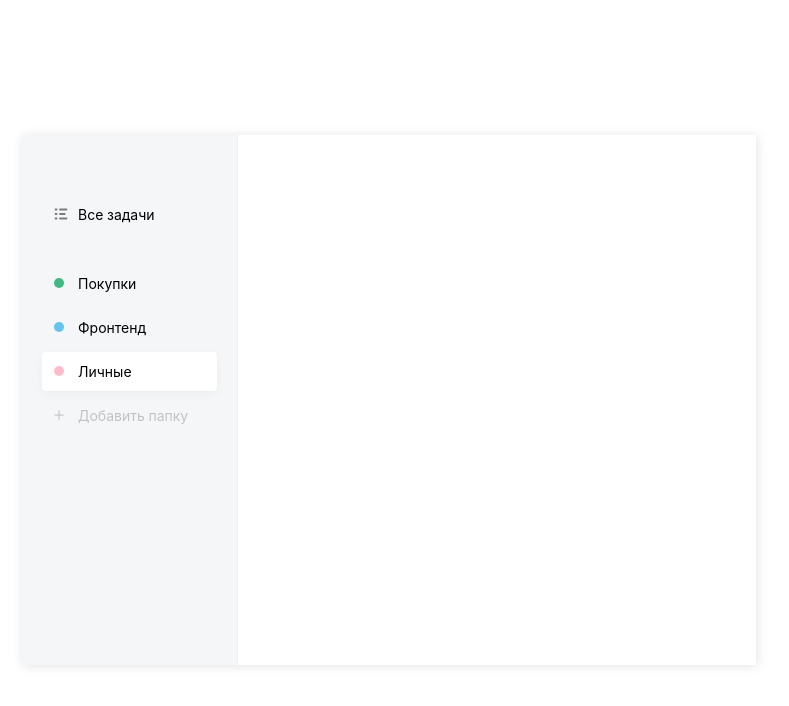
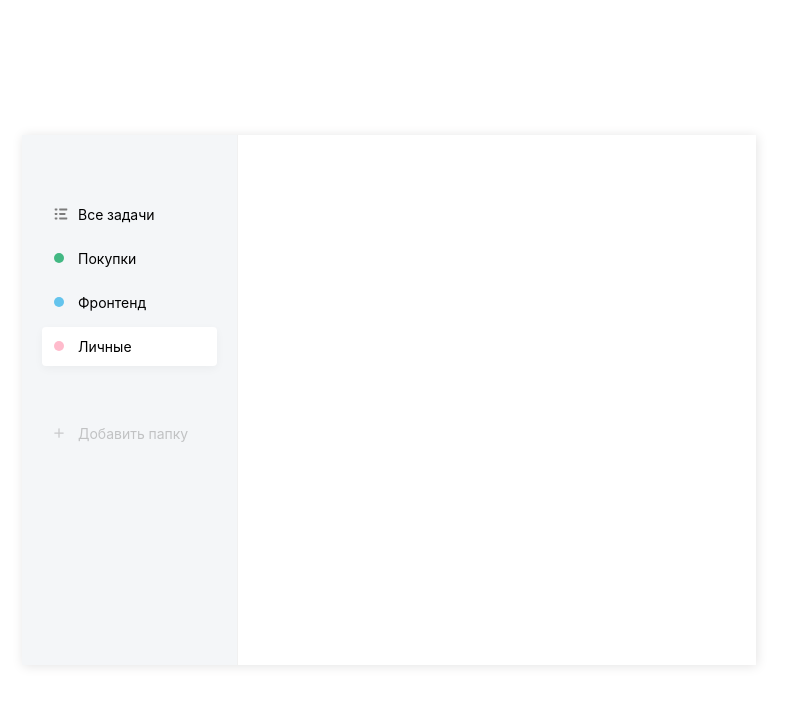
Before and after one commit to ellinacv/todo, a React (Create React App) app: page / in a window 1280 px wide. Shown: the top 706 px of the page, without its empty margins (251-1040 px from the left). Built offline with nearby package versions, Linux system fonts and the light colour scheme.

Commit message:
fear: select color in popup

```diff
--- a/src/components/Badge/Badge.jsx
+++ b/src/components/Badge/Badge.jsx
@@ -1,4 +1,10 @@
 import React from 'react';
+import classNames from 'classnames';
 import './Badge.scss';
 
-export const Badge = ({ color }) => <i className={`badge badge_${color}`}></i>;
+export const Badge = ({ color, onClick, className }) => (
+  <i
+    onClick={onClick}
+    className={classNames('badge', { [`badge_${color}`]: color }, className)}
+  ></i>
+);
--- a/src/components/Badge/Badge.scss
+++ b/src/components/Badge/Badge.scss
@@ -3,6 +3,11 @@
   width: 10px;
   height: 10px;
   border-radius: 30px;
+  border: 1px solid transparent;
+  cursor: pointer;
+  &.active {
+    border: 1px solid #525252;
+  }
   &_grey {
     background-color: #c9d1d3;
   }
--- a/src/components/List/AddList.jsx
+++ b/src/components/List/AddList.jsx
@@ -5,6 +5,7 @@ import './AddList.scss';
 
 export const AddList = ({ colors }) => {
   const [showPopup, setShowPopup] = useState(false);
+  const [selectedColor, selectColor] = useState(colors[0].id);
   return (
     <div className="add-list">
       <List
@@ -45,7 +46,12 @@ export const AddList = ({ colors }) => {
           <input className="field" type="text" placeholder="Название списка" />
           <div className="add-list-popup__colors">
             {colors.map((color) => (
-              <Badge key={color.hex} color={color.name} />
+              <Badge
+                onClick={() => selectColor(color.id)}
+                key={color.hex}
+                color={color.name}
+                className={selectedColor === color.id && 'active'}
+              />
             ))}
           </div>
           <button className="button add-list__button">Добавить</button>
--- a/src/components/List/AddList.scss
+++ b/src/components/List/AddList.scss
@@ -1,4 +1,5 @@
 .add-list {
+  margin-top: 3rem;
   &-popup {
     padding: 1.125rem;
     display: flex;
--- a/src/components/List/List.scss
+++ b/src/components/List/List.scss
@@ -1,7 +1,4 @@
 .list {
-  &:first-child {
-    margin-bottom: 1.875rem;
-  }
   &-item {
     margin-bottom: 0.3125rem;
     padding: 0.625rem 0.75rem;
```
